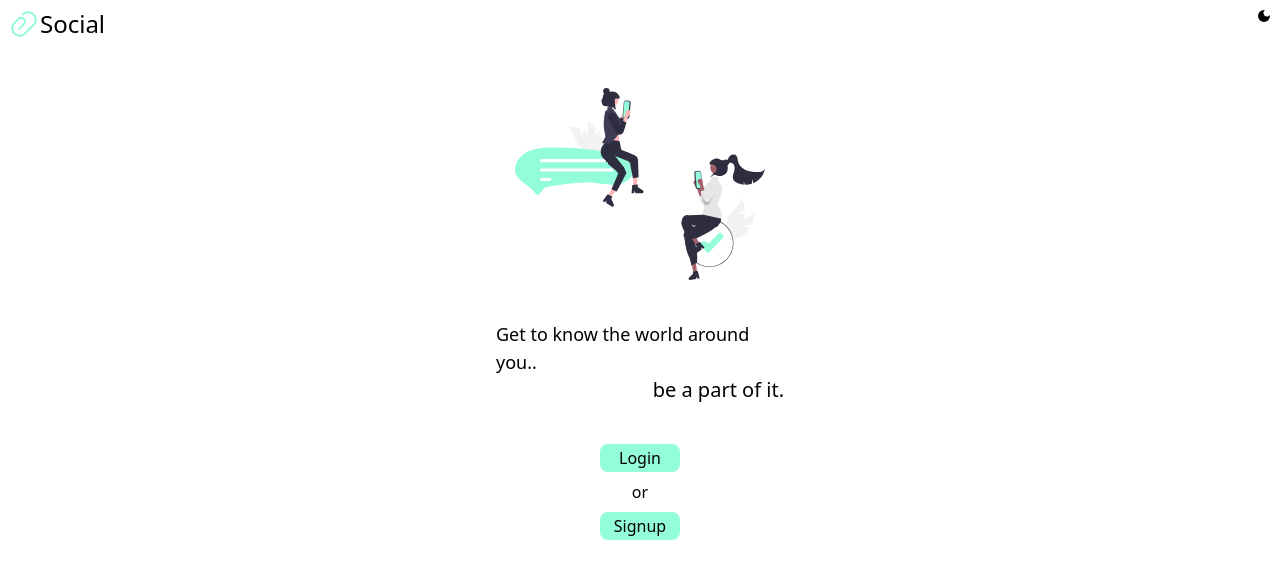
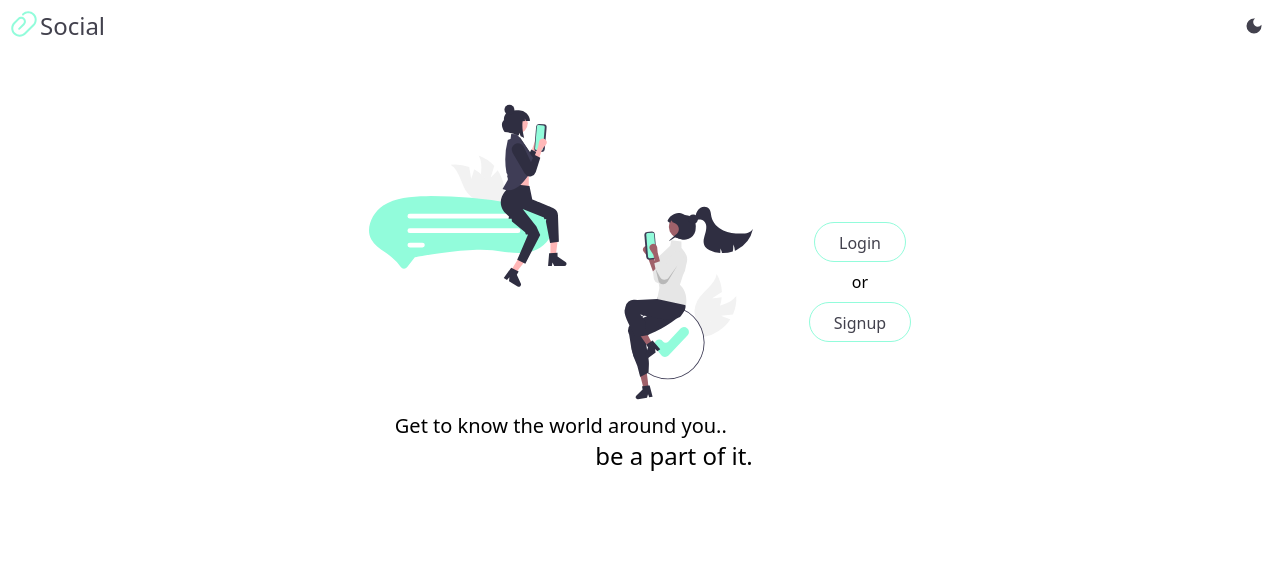
Before and after one commit to surbhi84/socialMedia01, a React (Create React App) app: page / in a window 1280 px wide. Shown: the top 578 px of the page. Built offline with nearby package versions, Linux system fonts and the light colour scheme.

Commit message:
changed button styles

```diff
--- a/src/index.css
+++ b/src/index.css
@@ -494,16 +494,12 @@ Ensure the default browser behavior of the `hidden` attribute.
   height: 12rem;
 }
 
+.h-10 {
+  height: 2.5rem;
+}
+
 .w-screen {
   width: 100vw;
-}
-
-.w-72 {
-  width: 18rem;
-}
-
-.w-20 {
-  width: 5rem;
 }
 
 .flex-row {
@@ -522,6 +518,10 @@ Ensure the default browser behavior of the `hidden` attribute.
   justify-content: center;
 }
 
+.justify-items-center {
+  justify-items: center;
+}
+
 .gap-10 {
   gap: 2.5rem;
 }
@@ -534,27 +534,26 @@ Ensure the default browser behavior of the `hidden` attribute.
   align-self: center;
 }
 
-.rounded-lg {
-  border-radius: 0.5rem;
+.overflow-hidden {
+  overflow: hidden;
 }
 
-.bg-primary {
-  --tw-bg-opacity: 1;
-  background-color: rgb(146 252 219 / var(--tw-bg-opacity));
+.rounded-full {
+  border-radius: 9999px;
 }
 
-.p-4 {
-  padding: 1rem;
+.border {
+  border-width: 1px;
 }
 
-.py-0\.5 {
-  padding-top: 0.125rem;
-  padding-bottom: 0.125rem;
+.border-primary {
+  --tw-border-opacity: 1;
+  border-color: rgb(146 252 219 / var(--tw-border-opacity));
 }
 
-.py-0 {
-  padding-top: 0px;
-  padding-bottom: 0px;
+.px-6 {
+  padding-left: 1.5rem;
+  padding-right: 1.5rem;
 }
 
 .text-2xl {
@@ -572,9 +571,48 @@ Ensure the default browser behavior of the `hidden` attribute.
   line-height: 1.75rem;
 }
 
+.text-darkCol {
+  color: rgba(66, 65, 77, 1);
+}
+
 .text-primary {
   --tw-text-opacity: 1;
   color: rgb(146 252 219 / var(--tw-text-opacity));
+}
+
+.transition {
+  transition-property: color, background-color, border-color, fill, stroke, opacity, box-shadow, -webkit-text-decoration-color, -webkit-transform, -webkit-filter, -webkit-backdrop-filter;
+  transition-property: color, background-color, border-color, text-decoration-color, fill, stroke, opacity, box-shadow, transform, filter, backdrop-filter;
+  transition-property: color, background-color, border-color, text-decoration-color, fill, stroke, opacity, box-shadow, transform, filter, backdrop-filter, -webkit-text-decoration-color, -webkit-transform, -webkit-filter, -webkit-backdrop-filter;
+  transition-timing-function: cubic-bezier(0.4, 0, 0.2, 1);
+  transition-duration: 150ms;
+}
+
+.duration-300 {
+  transition-duration: 300ms;
+}
+
+@-webkit-keyframes pulse {
+  50% {
+    opacity: .5;
+  }
+}
+
+@keyframes pulse {
+  50% {
+    opacity: .5;
+  }
+}
+
+.hover\:animate-pulse:hover {
+  -webkit-animation: pulse 2s cubic-bezier(0.4, 0, 0.6, 1) infinite;
+          animation: pulse 2s cubic-bezier(0.4, 0, 0.6, 1) infinite;
+}
+
+.group:hover .group-hover\:-translate-y-10 {
+  --tw-translate-y: -2.5rem;
+  -webkit-transform: translate(var(--tw-translate-x), var(--tw-translate-y)) rotate(var(--tw-rotate)) skewX(var(--tw-skew-x)) skewY(var(--tw-skew-y)) scaleX(var(--tw-scale-x)) scaleY(var(--tw-scale-y));
+          transform: translate(var(--tw-translate-x), var(--tw-translate-y)) rotate(var(--tw-rotate)) skewX(var(--tw-skew-x)) skewY(var(--tw-skew-y)) scaleX(var(--tw-scale-x)) scaleY(var(--tw-scale-y));
 }
 
 .dark .dark\:bg-darkCol {
@@ -590,3 +628,35 @@ Ensure the default browser behavior of the `hidden` attribute.
   --tw-text-opacity: 1;
   color: rgb(255 255 255 / var(--tw-text-opacity));
 }
+
+@media (min-width: 640px) {
+  .sm\:h-80 {
+    height: 20rem;
+  }
+
+  .sm\:w-96 {
+    width: 24rem;
+  }
+
+  .sm\:flex-row {
+    flex-direction: row;
+  }
+
+  .sm\:justify-center {
+    justify-content: center;
+  }
+
+  .sm\:gap-14 {
+    gap: 3.5rem;
+  }
+
+  .sm\:text-xl {
+    font-size: 1.25rem;
+    line-height: 1.75rem;
+  }
+
+  .sm\:text-2xl {
+    font-size: 1.5rem;
+    line-height: 2rem;
+  }
+}
--- a/src/pages/Home.tsx
+++ b/src/pages/Home.tsx
@@ -19,42 +19,70 @@ export const Home = () => {
     <div className=" flex flex-col gap-10 h-full dark:bg-darkCol  ">
       <header className=" flex flex-row m-2 ">
         <img src="/assets/pin.svg" alt="logo image" className=" h-8 " />
-        <h1 className=" text-2xl self-center dark:text-primary">Social</h1>
+        <h1 className=" text-2xl self-center text-darkCol dark:text-primary">
+          Social
+        </h1>
         <div className=" ml-auto ">
           {darkTheme ? (
             <RiSunFill
-              className=" text-primary text-xl p-4"
+              className=" text-primary text-xl m-2 hover:animate-pulse "
               onClick={themeSetter}
             />
           ) : (
-            <MdDarkMode className="" onClick={themeSetter} />
+            <MdDarkMode
+              className=" text-darkCol text-xl m-2 hover:animate-pulse "
+              onClick={themeSetter}
+            />
           )}
         </div>
       </header>
-      <main className=" flex flex-col gap-10 items-center ">
-        {/* main image */}
-        <img src="/assets/social.svg" alt="texting image" className=" h-48 " />
-        {/* main tagline */}
-        <div className=" flex flex-col w-72 items-center dark:text-white">
-          <p className=" text-lg dark:text-white ">
-            Get to know the world around you..
-          </p>
-          <p className=" text-xl ml-auto ">be a part of it.</p>
+      <main className=" flex flex-col sm:flex-row sm:justify-center justify-items-center gap-10 sm:gap-14 items-center ">
+        <div className="flex flex-col">
+          {/* main image */}
+          <img
+            src="/assets/social.svg"
+            alt="texting image"
+            className=" h-48 sm:w-96 sm:h-80"
+          />
+          {/* main tagline */}
+          <div className=" flex flex-col items-center dark:text-white ">
+            <h3 className=" text-lg sm:text-xl dark:text-white  ">
+              Get to know the world around you..
+            </h3>
+            <h3 className=" text-xl sm:text-2xl ml-auto ">be a part of it.</h3>
+          </div>
         </div>
+
         {/* login signup links */}
         <div className=" flex flex-col items-center gap-2 ">
           <Link
             to="/login"
-            className=" flex flex-row justify-center rounded-lg py-0.5 w-20 bg-primary "
+            className=" group overflow-hidden px-6 h-10 border border-primary rounded-full  "
           >
-            Login
+            <div className="transition duration-300 group-hover:-translate-y-10">
+              <div className="h-10 flex items-center justify-center">
+                <span className="text-darkCol dark:text-primary">Login</span>
+              </div>
+              <div className="h-10 flex items-center justify-center">
+                <span className="text-darkCol dark:text-primary">Login</span>
+              </div>
+            </div>
           </Link>
+
           <div className="dark:text-white"> or</div>
+
           <Link
             to="./signup"
-            className=" flex flex-row justify-center rounded-lg py-0.5 w-20 bg-primary "
+            className=" group overflow-hidden px-6 h-10 border border-primary rounded-full "
           >
-            Signup
+            <div className="transition duration-300 group-hover:-translate-y-10">
+              <div className=" h-10 flex items-center justify-center">
+                <span className="text-darkCol dark:text-primary">Signup</span>
+              </div>
+              <div className=" h-10 flex items-center justify-center">
+                <span className="text-darkCol dark:text-primary">Signup</span>
+              </div>
+            </div>
           </Link>
         </div>
       </main>
```
